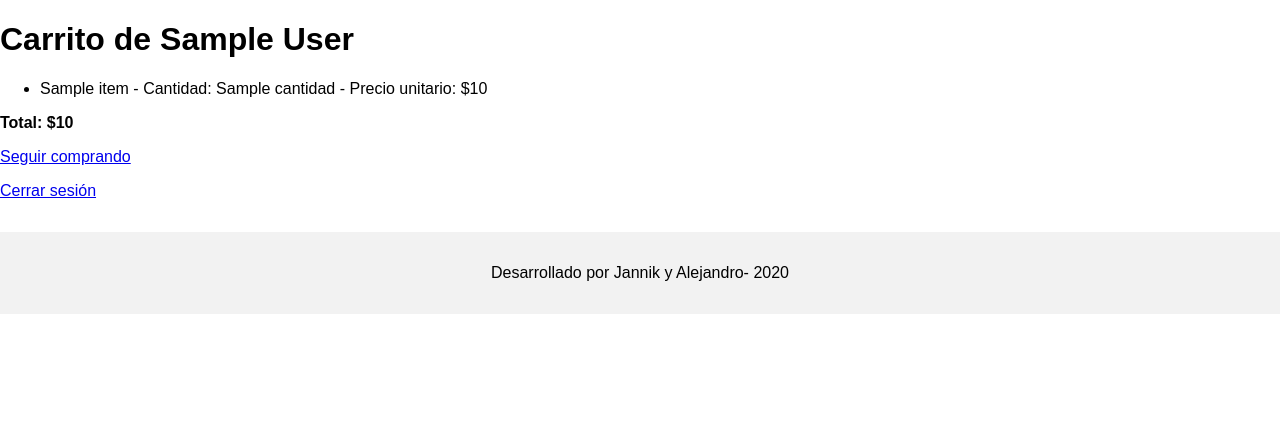
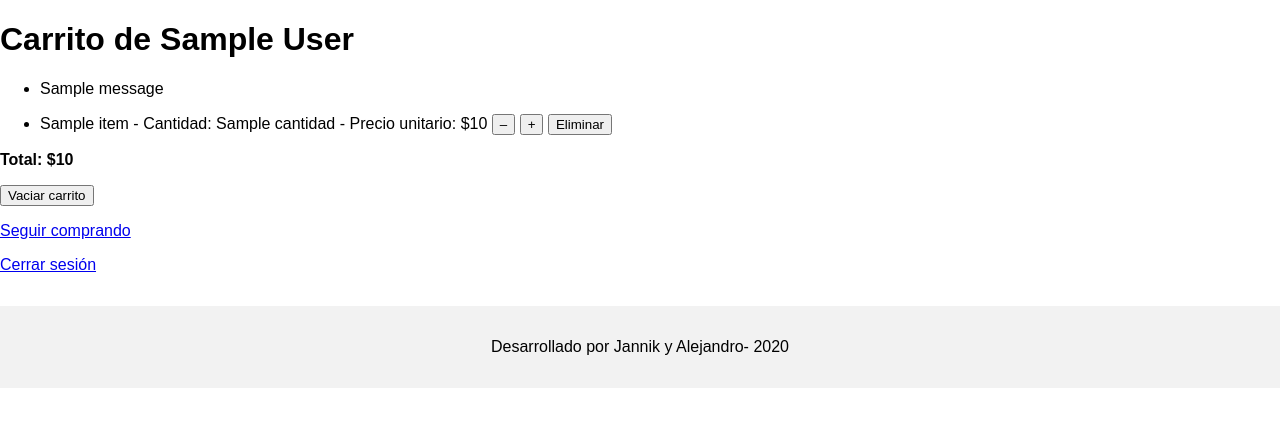
Before and after one commit to jjannik1/Proyecto_Final, a Flask app: template templates/carrito.html in a window 1280 px wide. Shown: the part 198-625 px from the top of the page. Run offline with Flask 3, Linux system fonts and the light colour scheme; the visitor is signed in with stand-in values (Sample User, id 1); the template is opened without the code that fills it: most values are stand-ins (such as "Sample title", 1, 10 or a date in 2020); one stand-in notice (Sample message) is shown.

Commit message:
añadir productos al carrito, quitar productos, vaciar carrito y crear carrito para cada usuario cuando se crea

```diff
--- a/app.py
+++ b/app.py
@@ -179,7 +179,6 @@ def registro_usuario():
         contraseña = request.form["contraseña"]
         activ = request.form.get("actividad", "True") == "True"
         pedidos = int(request.form.get("pedidos", 0))
-        rol = "cliente"
 
 
         if app.db.clientes.find_one({"email": email}):
@@ -190,6 +189,8 @@ def registro_usuario():
                 nombre, email, hashed_password, datetime.now(), activ, pedidos
             )
             app.db.clientes.insert_one(nuevo_usuario.diccionario())
+            app.db.carritos.insert_one({"usuario_id": app.db.clientes.find_one({"email": email})["_id"],"productos": []})
+
             flash("Usuario registrado con éxito.")
             return redirect(url_for("login"))
 
@@ -211,41 +212,147 @@ def ver_carrito():
     if "usuario_id" not in session:
         return redirect(url_for("login"))
 
-    usuario_id = session["usuario_id"]
-    usuario = app.db.clientes.find_one({"_id": ObjectId(usuario_id)})
-    carrito = usuario.get("carrito", [])
+    usuario_id = ObjectId(session["usuario_id"])
+    carrito = app.db.carritos.find_one({"usuario_id": usuario_id})
+    productos = carrito.get("productos", []) if carrito else []
+    total = sum(item["precio"] * item["cantidad"] for item in productos)
 
-    total = sum(item["precio"] * item["cantidad"] for item in carrito)
+    return render_template("carrito.html", carrito=productos, total=total, fecha=fecha)
 
-    return render_template("carrito.html", carrito=carrito, total=total, fecha=fecha)
 
-@app.route("/agregar-al-carrito/<id_producto>")
+#Agregar producto al carrito
+
+@app.route("/agregar-al-carrito/<id_producto>", methods=['POST'])
 def agregar_al_carrito(id_producto):
     if "usuario_id" not in session:
         return redirect(url_for("login"))
 
+
+    #Necesitamos el id del usuario para poder coger su carrito por eso cogemos del usuario que esta en la sesion su id y despues buscamos la id del usuario en la tabla carritos y coger su carrito
+    usuario_id = ObjectId(session["usuario_id"])
+    carrito = app.db.carritos.find_one({"usuario_id": usuario_id})
+
     producto = app.db.productos.find_one({"_id": ObjectId(id_producto)})
     if producto:
-        usuario = app.db.clientes.find_one({"_id": ObjectId(session["usuario_id"])})
-        carrito = usuario.get("carrito", [])
+        productos = carrito["productos"]
         encontrado = False
-        for item in carrito:
-            if item["id"] == producto["id"]:
-                item["cantidad"] += 1
+
+
+        for item in productos:
+            if item["producto_id"] == producto["_id"]:
+                if item["cantidad"] < producto["stock"]:
+                    item["cantidad"] += 1
+                    flash("Producto actualizado en el carrito.")
+                else:
+                    flash("No hay suficiente stock disponible.")
                 encontrado = True
                 break
+
         if not encontrado:
-            carrito.append({
-                "id": producto["id"],
-                "nombre": producto["nombre"],
-                "precio": producto["precio"],
-                "cantidad": 1
-            })
-        app.db.clientes.update_one(
-            {"_id": ObjectId(usuario["_id"])},
-            {"$set": {"carrito": carrito}}
+            if producto["stock"] > 0:
+                productos.append({
+                    "producto_id": producto["_id"],
+                    "nombre": producto["nombre"],
+                    "precio": producto["precio"],
+                    "cantidad": 1
+                })
+                flash("Producto agregado al carrito.")
+            else:
+                flash("Producto sin stock disponible.")
+
+        app.db.carritos.update_one(
+            {"usuario_id": usuario_id},
+            {"$set": {"productos": productos}}
         )
-    return redirect(url_for("ver_productos"))
+
+    flash("Producto agregado al carrito.")
+    return redirect(url_for("detalle_producto", id_producto=id_producto))
+
+
+#Eliminar producto del carrito
+
+@app.route("/eliminar-del-carrito/<producto_id>", methods=["POST"])
+def eliminar_del_carrito(producto_id):
+    if "usuario_id" not in session:
+        return redirect(url_for("login"))
+
+    usuario_id = ObjectId(session["usuario_id"])
+    app.db.carritos.update_one(
+        {"usuario_id": usuario_id},
+        {"$pull": {"productos": {"producto_id": ObjectId(producto_id)}}}
+    )
+    flash("Producto eliminado del carrito.")
+    return redirect(url_for("ver_carrito"))
+
+
+#Quitar cantidad del producto que esta en el carrito
+@app.route("/restar-producto/<producto_id>", methods=["POST"])
+def restar_producto(producto_id):
+    if "usuario_id" not in session:
+        return redirect(url_for("login"))
+
+    usuario_id = ObjectId(session["usuario_id"])
+    carrito = app.db.carritos.find_one({"usuario_id": usuario_id})
+    productos = carrito["productos"]
+    for item in productos:
+        if str(item["producto_id"]) == producto_id:
+            item["cantidad"] -= 1
+            if item["cantidad"] <= 0:
+                productos.remove(item)
+            break
+
+    app.db.carritos.update_one(
+        {"usuario_id": usuario_id},
+        {"$set": {"productos": productos}}
+    )
+
+    return redirect(url_for("ver_carrito"))
+
+#Agregar cantidad del producto que esta en el carrito
+@app.route("/sumar-producto/<producto_id>", methods=["POST"])
+def sumar_producto(producto_id):
+    if "usuario_id" not in session:
+        return redirect(url_for("login"))
+
+    producto = app.db.productos.find_one({"_id": ObjectId(producto_id)})
+
+    usuario_id = ObjectId(session["usuario_id"])
+    carrito = app.db.carritos.find_one({"usuario_id": usuario_id})
+    productos = carrito["productos"]
+
+    for item in productos:
+        if str(item["producto_id"]) == producto_id:
+            stock_disponible = producto["stock"]
+            cantidad_actual = item["cantidad"]
+
+            if cantidad_actual < stock_disponible:
+                item["cantidad"] += 1
+            else:
+                flash("No hay suficciente stock disponible")
+        break
+
+    app.db.carritos.update_one(
+        {"usuario_id": usuario_id},
+        {"$set": {"productos": productos}}
+    )
+
+    return redirect(url_for("ver_carrito"))
+
+
+#Vaciar el carrito entero
+@app.route("/vaciar-carrito", methods=["POST"])
+def vaciar_carrito():
+    if "usuario_id" not in session:
+        return redirect(url_for("login"))
+
+    usuario_id = ObjectId(session["usuario_id"])
+    app.db.carritos.update_one(
+        {"usuario_id": usuario_id},
+        {"$set": {"productos": []}}
+    )
+    flash("Carrito vaciado")
+    return redirect(url_for("ver_carrito"))
+
 
 @app.errorhandler(404)
 def pagina_no_encontrada(e):
--- a/templates/carrito.html
+++ b/templates/carrito.html
@@ -3,12 +3,41 @@
 {% block content %}
 <h1>Carrito de {{ session.nombre }}</h1>
 {% if carrito %}
+
+{% with messages = get_flashed_messages() %}
+  {% if messages %}
+    <ul>
+      {% for message in messages %}
+        <li>{{ message }}</li>
+      {% endfor %}
+    </ul>
+  {% endif %}
+{% endwith %}
+
     <ul>
     {% for item in carrito %}
-        <li>{{ item.nombre }} - Cantidad: {{ item.cantidad }} - Precio unitario: ${{ item.precio }}</li>
+        <li>{{ item.nombre }} - Cantidad: {{ item.cantidad }} - Precio unitario: ${{ item.precio }}
+
+            <form action="{{ url_for('restar_producto', producto_id=item.producto_id) }}" method="POST" style="display:inline;">
+                <button type="submit">–</button>
+            </form>
+
+            <form action="{{ url_for('sumar_producto', producto_id=item.producto_id) }}" method="POST" style="display:inline;">
+                <button type="submit">+</button>
+            </form>
+
+            <form action="{{ url_for('eliminar_del_carrito', producto_id=item.producto_id) }}" method="POST" style="display:inline;">
+                <button type="submit">Eliminar</button>
+            </form>
+        </li>
     {% endfor %}
     </ul>
     <p><strong>Total: ${{ total }}</strong></p>
+
+    <form action="{{ url_for('vaciar_carrito') }}" method="POST">
+        <button type="submit">Vaciar carrito</button>
+    </form>
+
 {% else %}
     <p>Tu carrito está vacío.</p>
 {% endif %}
--- a/templates/detalle_producto.html
+++ b/templates/detalle_producto.html
@@ -13,5 +13,9 @@
     </li>
     <li>Categoría: {{ producto.categoria }}</li>
 </ul>
+<form action="{{ url_for('agregar_al_carrito', id_producto=producto._id) }}" method="post">
+    <button type="submit" class="btn btn-primary">Agregar al carrito</button>
+</form>
+
 <a href="{{ url_for('ver_productos') }}">Volver a la lista</a>
 {% endblock %}
```
